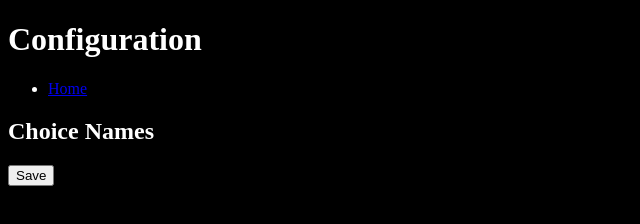
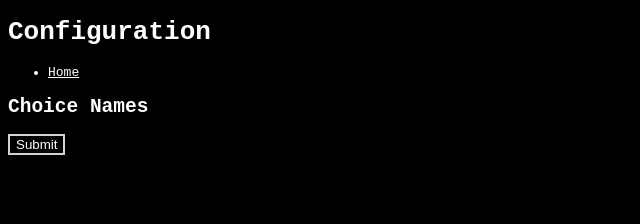
Before and after one commit to robotnyc/nodejs-vote-by-mac, a website: page config.html in a window 1280 px wide. Shown: the whole page, without its empty margins (0-640 px from the left). Drawn offline with Linux system fonts and the light colour scheme.

Commit message:
improving colors of page

```diff
--- a/config.html
+++ b/config.html
@@ -9,11 +9,26 @@
             width: 100%;
             background-color:black;
             color: #ffffff;
+            font-family: monospace;
+        }
+        a {
+            color: white;
         }
         p {
             font-size: 2em;
-            font-family: monospace;
         }
+        input[type=text] {
+            background-color: black;
+            color: white;
+            margin: 2px;
+
+        }
+        input[type=submit] {
+            border: 2px solid lightgray;
+            background-color:transparent;
+            color: white;
+        }
+
     </style>
 </head>
 <body>
@@ -26,7 +41,7 @@
     <h2>Choice Names</h2>
     <form action="/config" method="post">
         <span id="input-choices" style="display:none;"></span>
-        <button>Save</button>
+        <input type="submit" value="Submit">
     </form>
 </body>
 </html>
```
